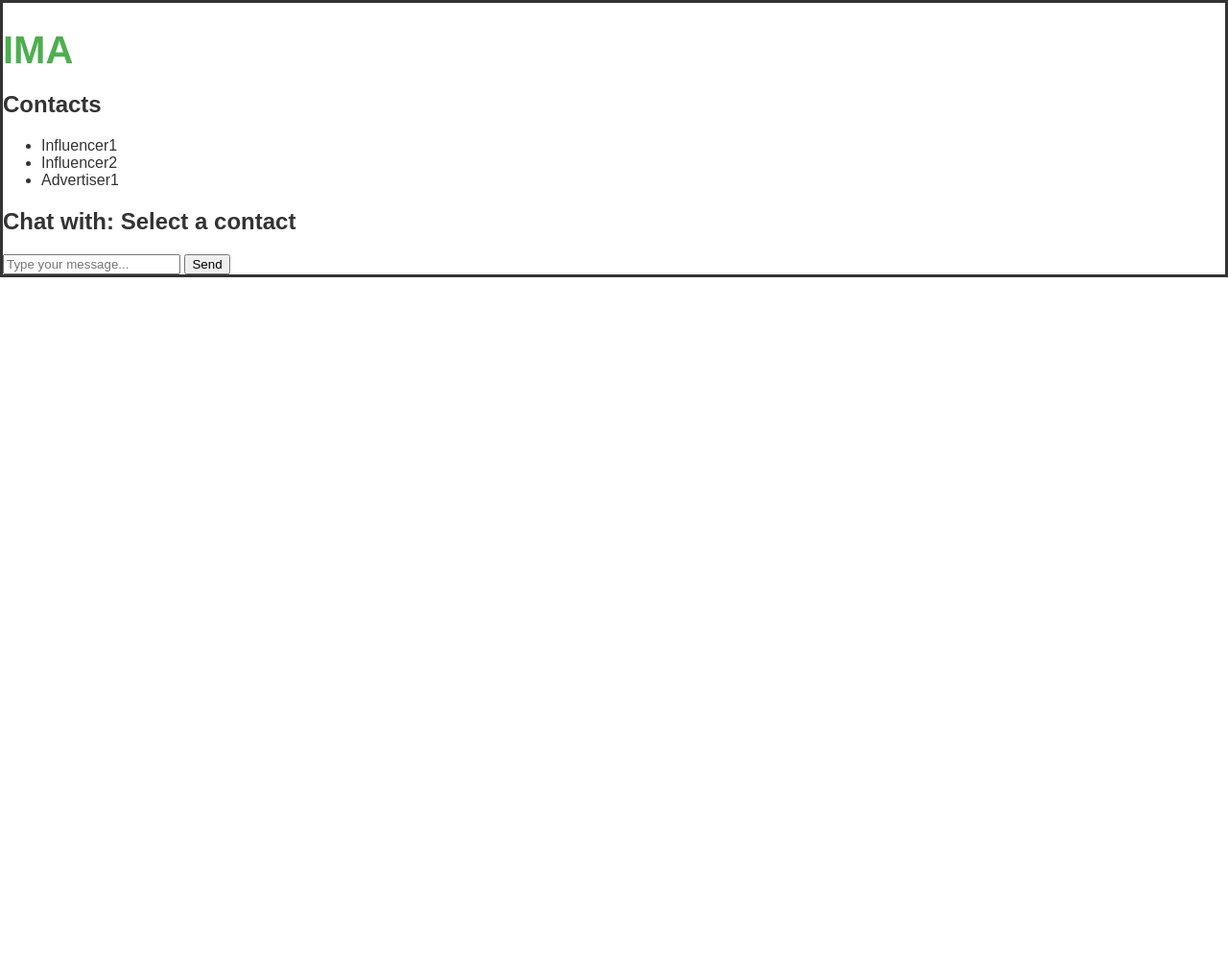
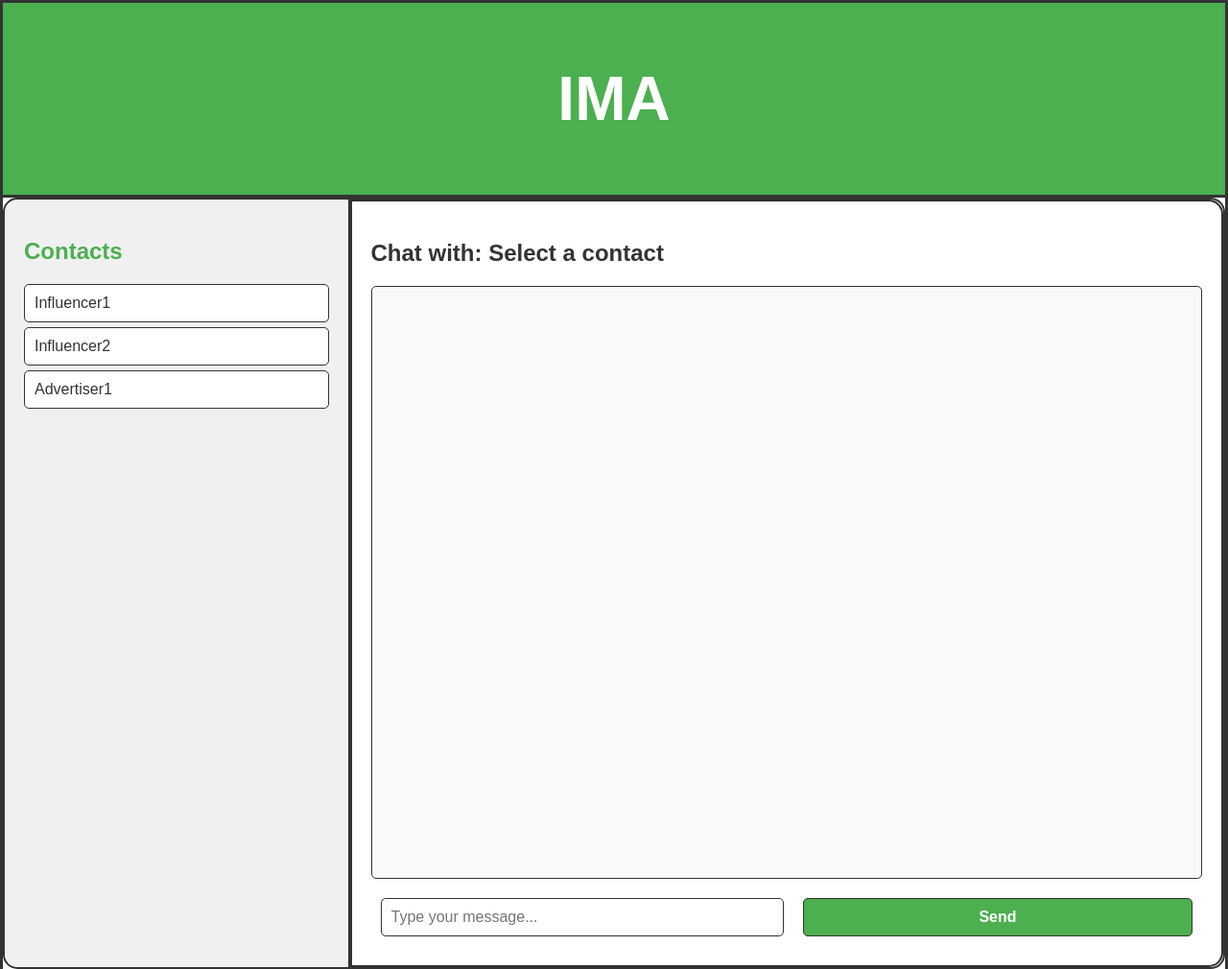
Before and after one commit to akshaypoori/IMA, a plain HTML site: page chat.html in a window 1280 px wide. Shown: the whole page at 96% size. Before the commit the page ends 800 px from the top, so only its background shows below. Drawn offline with Linux system fonts and the light colour scheme.

Commit message:
style changes

```diff
--- a/styles.css
+++ b/styles.css
@@ -8,13 +8,18 @@ body {
     border: 3px solid #333; /* Moderate border for the overall page */
 }
 
-/* Heading Styles */
-h1 {
-    color: #4CAF50;
-    font-size: 2.5em;
-    margin-bottom: 10px;
+/* Header Styles */
+header {
+    text-align: center;
+    padding: 20px;
+    background-color: #4CAF50;
+    color: #fff;
+    font-size: 2em;
+    font-weight: bold;
+    border-bottom: 3px solid #333;
 }
 
+/* Heading Styles */
 h2 {
     color: #333;
     margin-bottom: 20px;
@@ -31,11 +36,45 @@ h2 {
     overflow: hidden; /* Prevent content overflow */
 }
 
+/* Form Styles */
+form {
+    display: flex;
+    flex-direction: column;
+    align-items: center;
+}
+
+label {
+    margin: 10px 0 5px;
+    font-size: 16px;
+    font-weight: bold;
+}
+
+select, input, button {
+    margin: 10px;
+    padding: 10px 15px;
+    font-size: 16px;
+    border-radius: 5px;
+    border: 1px solid #333; /* Consistent border style */
+    width: 60%; /* Adjusted for reasonable width */
+}
+
+button {
+    background-color: #4CAF50;
+    color: #fff;
+    cursor: pointer;
+    border: 1px solid #333; /* Refined border for buttons */
+    font-weight: bold;
+}
+
+button:hover {
+    background-color: #45A049;
+}
+
 /* Table Styles */
 table {
     width: 100%;
     margin: 20px auto;
-    border-collapse: collapse; /* Merge table borders for consistency */
+    border-collapse: separate;
     border-spacing: 0;
     border: 2px solid #333; /* Strong border for the table */
     border-radius: 10px; /* Rounded edges for the table */
@@ -51,22 +90,93 @@ table th, table td {
     font-weight: bold;
 }
 
-/* Mobile-Responsive Styling */
-@media (max-width: 768px) {
-    .container {
-        max-width: 90%; /* Adjust container width for smaller screens */
-        padding: 15px;
-    }
+/* Chat Page Styles */
+.chatApp {
+    display: flex;
+    height: 100vh;
+    border: 2px solid #333; /* Moderate border around the entire chat app */
+    border-radius: 15px; /* Rounded corners for the chat app */
+}
 
-    table {
-        width: 100%; /* Ensure the table fits within the container */
-    }
+.contactList {
+    width: 25%;
+    background-color: #f0f0f0;
+    border-right: 2px solid #333; /* Defined separation between contact list and chat window */
+    padding: 20px;
+    overflow-y: auto;
+    border-radius: 15px 0 0 15px; /* Rounded left-side corners */
+}
 
-    table th, table td {
-        font-size: 14px; /* Slightly smaller text for better readability */
-    }
+.contactList h2 {
+    color: #4CAF50;
+    margin-bottom: 20px;
+}
 
-    table td {
-        word-wrap: break-word; /* Break long text in cells on mobile */
-    }
+.contactList ul {
+    list-style: none;
+    padding: 0;
+    margin: 0;
 }
+
+.contactList li {
+    padding: 10px;
+    margin: 5px 0;
+    background-color: #fff;
+    border: 1px solid #333;
+    border-radius: 5px;
+    cursor: pointer;
+}
+
+.contactList li:hover {
+    background-color: #e8f5e9;
+    border-color: #4CAF50;
+}
+
+.chatWindow {
+    flex-grow: 1;
+    display: flex;
+    flex-direction: column;
+    padding: 20px;
+    border: 2px solid #333; /* Refined border for the chat window */
+    border-radius: 0 15px 15px 0; /* Rounded right-side corners */
+    overflow: hidden; /* Ensures content does not overflow */
+}
+
+.chatContainer {
+    flex-grow: 1;
+    border: 1px solid #333;
+    border-radius: 5px;
+    padding: 10px;
+    overflow-y: auto;
+    background-color: #f9f9f9;
+}
+
+.chatContainer p {
+    margin: 5px 0;
+}
+
+.chatInput {
+    display: flex;
+    margin-top: 10px;
+}
+
+.chatInput input {
+    flex-grow: 1;
+    padding: 10px;
+    border-radius: 5px;
+    border: 1px solid #333; /* Consistent border for input */
+    margin-right: 10px;
+}
+
+.chatInput button {
+    padding: 10px 15px;
+    background-color: #4CAF50;
+    color: #fff;
+    border: 1px solid #333;
+    border-radius: 5px;
+    cursor: pointer;
+}
+
+.chatInput button:hover {
+    background-color: #45A049;
+}
```
